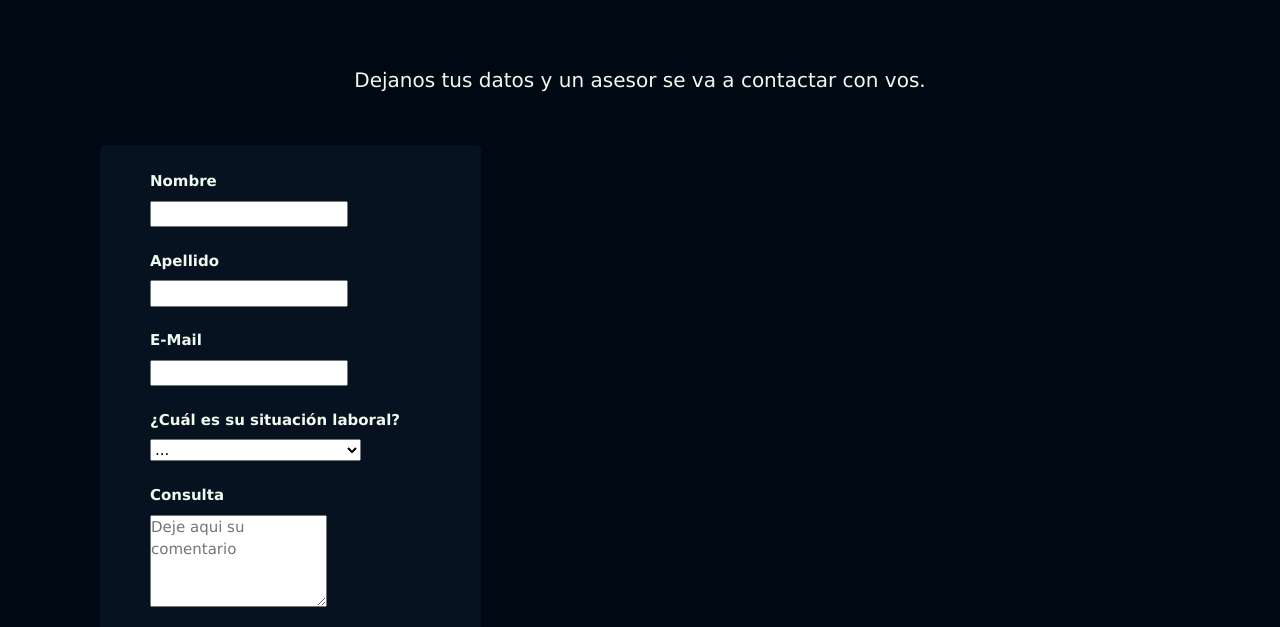
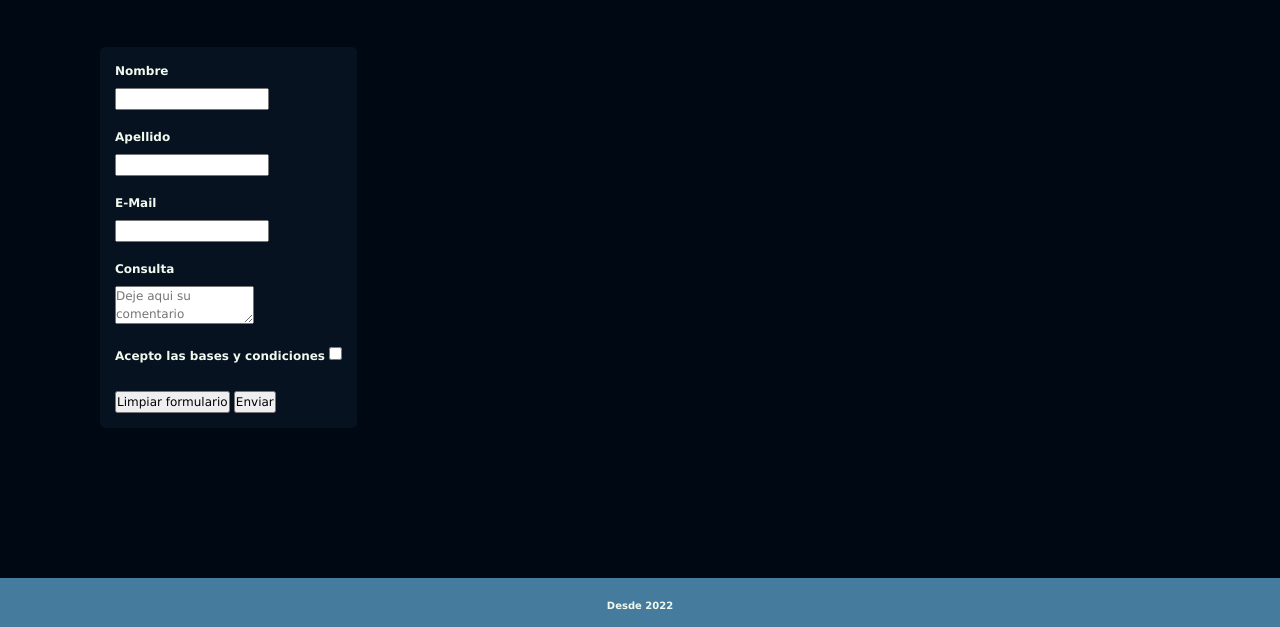
Before and after one commit to gcarnevali/Geotracking, a plain HTML site: page Geotracking-Carnevali-MediaQuery 1/index.html in a window 1280 px wide. Shown: the part 4719-5346 px from the top of the page. Drawn offline with nearby package versions, Linux system fonts and the light colour scheme.

Commit message:
Se corrigió el padding respecto a la resolución responsive. El BS está añadido no sólo en cada section, sino que también en una NavBar con un Jumbotron como banner.

```diff
--- a/Geotracking-Carnevali-MediaQuery 1/estilos.css
+++ b/Geotracking-Carnevali-MediaQuery 1/estilos.css
@@ -138,7 +138,7 @@
     align-items: flex-start;
     background-color: #000814;
     background-position: center;
-    padding-top: 150px;
+    padding-top: 125px;
     padding-right: 100px;
     padding-bottom: 150px;
     padding-left: 100px;
@@ -180,7 +180,7 @@
 
 .sec2 {
     background-color: #000814;
-    padding-top: 150px;
+    padding-top: 125px;
     padding-right: 100px;
     padding-bottom: 150px;
     padding-left: 100px;
@@ -211,7 +211,7 @@
 .sec3 {
 
     background-color: #000814;
-    padding-top: 150px;
+    padding-top: 100px;
     padding-right: 100px;
     padding-bottom: 125px;
     padding-left: 100px;
@@ -223,7 +223,7 @@
     font-family: Verdana, Geneva, Tahoma, sans-serif;
     font-size: 15px;
     text-align: justify;
-    padding: 100px;
+    padding: 25px;
     color: #f1faee;
     font-weight: lighter;
 }
@@ -245,7 +245,7 @@
 
     background-color: #000814;
     font-family: Verdana, Geneva, Tahoma, sans-serif;
-    padding-top: 100px;
+    padding-top: 50px;
     padding-right: 50px;
     padding-left: 50px;
     padding-bottom: 100px;
@@ -258,7 +258,7 @@
     text-align: center;
     background-color: #000814;
     color: #f1faee;
-    padding-top: 100px;
+    padding-top: 125px;
     padding-right: 50px;
     padding-left: 50px;
     font-family: Verdana, Geneva, Tahoma, sans-serif;
@@ -271,10 +271,7 @@
     font-family: Verdana, Geneva, Tahoma, sans-serif;
     font-size: 15px;
     text-align: left;
-    padding-left: 50px;
-    padding-right: 50px;
-    padding-top: 50px;
-    padding-bottom: 50px;
+    padding: 25px;
     color: #f1faee;
     font-weight: bold;
     background-color: #457b9d17;
@@ -297,6 +294,10 @@
     font-weight: 100;
 }
 
+textarea::placeholder{
+    font-size: 12px;
+
+}
 /**************************************************************************************************************************************************************************/
 
 footer {
@@ -455,11 +456,13 @@
     }
 
     .subtitle{
+        padding-top: 100px;
         padding-bottom: 0px;
     }
 
     .form{
-        padding-top: 25px;
+        padding: 15px;
+        font-size: 12px;
     }
     }
 
--- a/Geotracking-Carnevali-MediaQuery 1/index.html
+++ b/Geotracking-Carnevali-MediaQuery 1/index.html
@@ -163,15 +163,8 @@
                 <input type="text" apellido="Apellido" required><br><br>
                 <label for="email">E-Mail</label><br>
                 <input type="email" email="E-Mail"><br><br>
-                <label for="actualsituation">¿Cuál es su situación laboral?</label><br>
-                <select name="menu">
-                    <option value="0">...</option>
-                    <option value="1">Particular</option>
-                    <option value="2">Relacion de dependencia</option>
-
-                </select><br><br>
                 <label for="comentarios">Consulta</label><br>
-                <textarea name="comentarios" rows="4" cols="20"
+                <textarea name="comentarios"
                     placeholder="Deje aqui su comentario"></textarea><br><br>
                 <label for="terms">Acepto las bases y condiciones</label>
                 <input type="checkbox" name="terms" required><BR><BR>
```
